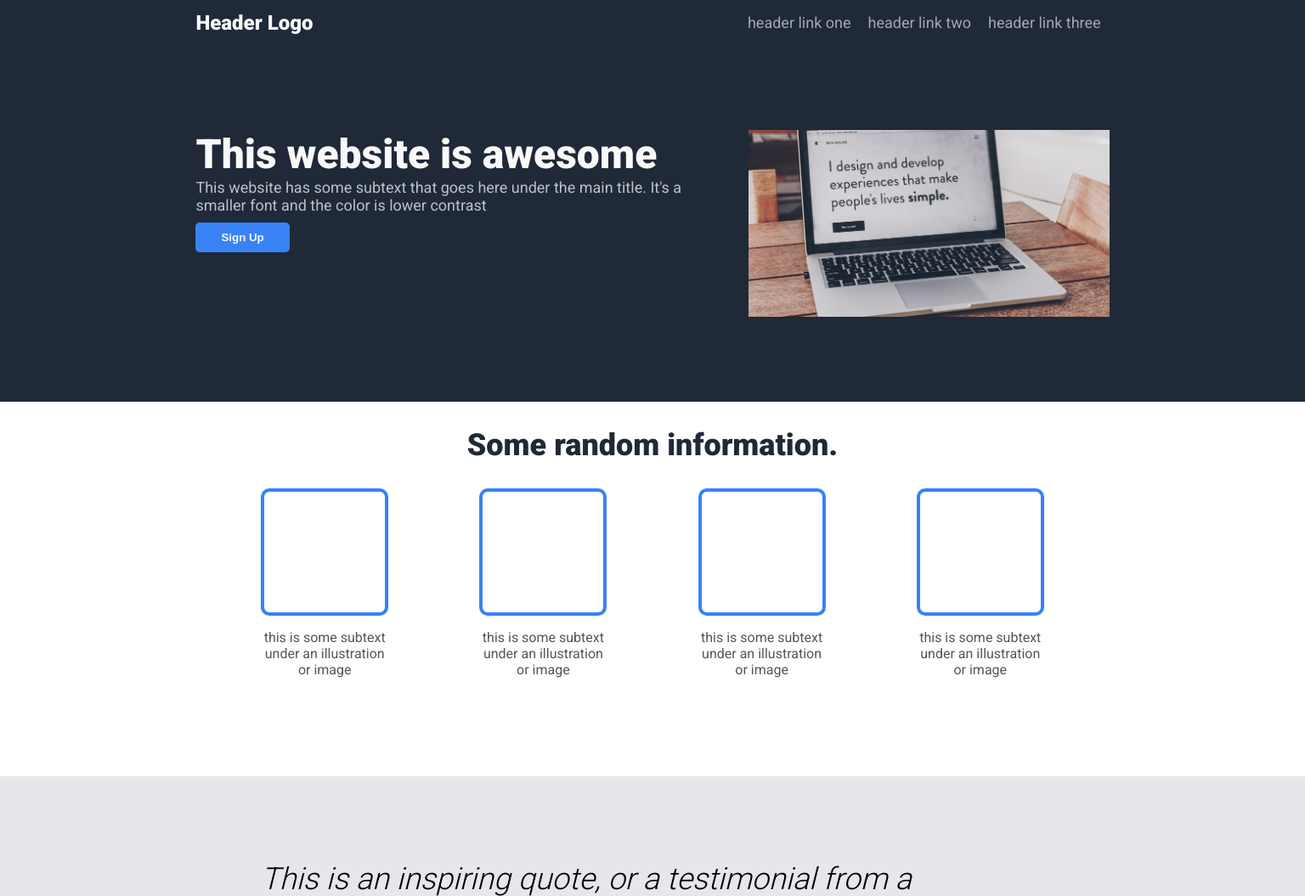
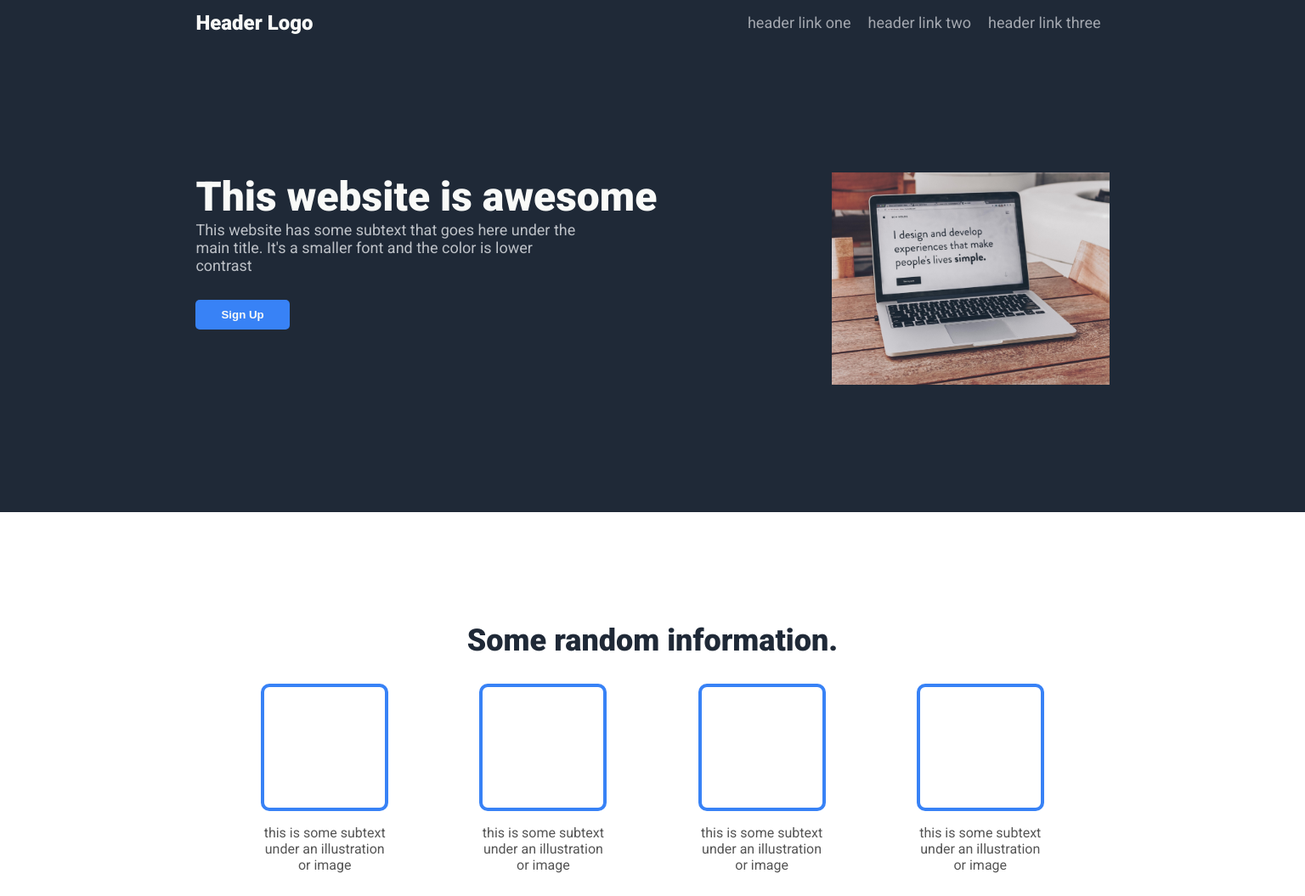
Before and after one commit to tomekmaleni/odin-lp, a plain HTML site: page index.html in a window 1536 px wide. Shown: the top 1055 px of the page at 85% size. Drawn offline with Linux system fonts and the light colour scheme.

Commit message:
adding media queries

```diff
--- a/scss/style.scss
+++ b/scss/style.scss
@@ -85,7 +85,7 @@ section.hero {
         }
         img {
             margin:0 auto;
-            width:600px;
+            width:500px;
             height:220px;
             object-fit: cover;
         }
@@ -183,3 +183,23 @@ footer {
         text-align: center;
     }
 }
+
+@media only screen and (min-width: 1400px) {
+    nav .container {
+        padding-bottom:150px;
+    }
+    section.hero .container{
+        padding-bottom:150px;
+        img {
+        width:400px;
+        height:250px;
+        }
+        .hero-content p {
+            max-width:60%;
+            padding-bottom:20px;
+        }
+    }
+    section.information .container {
+        padding-top:100px;
+    }
+}
```
Also changed, not shown: css/style.css, 1 other file.
